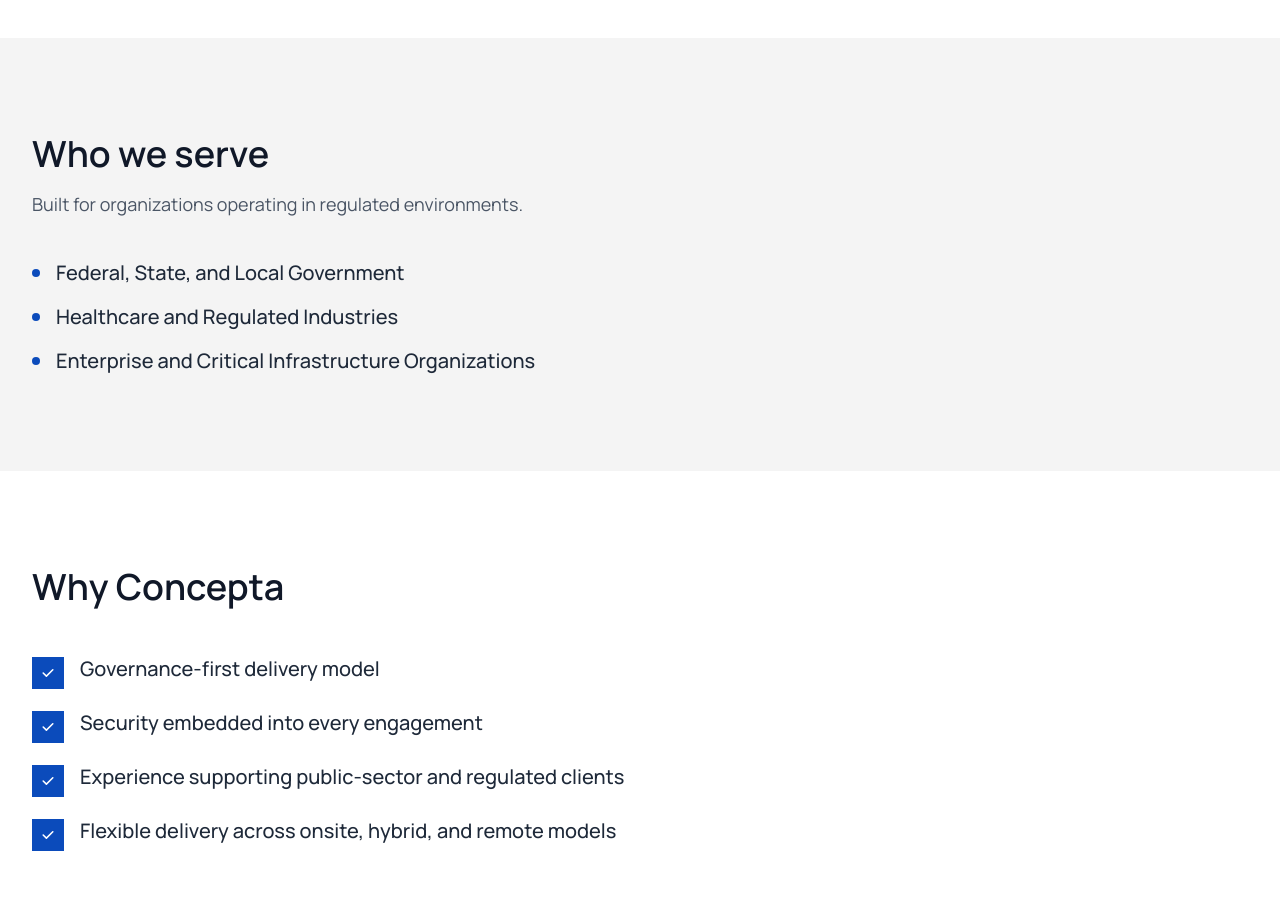
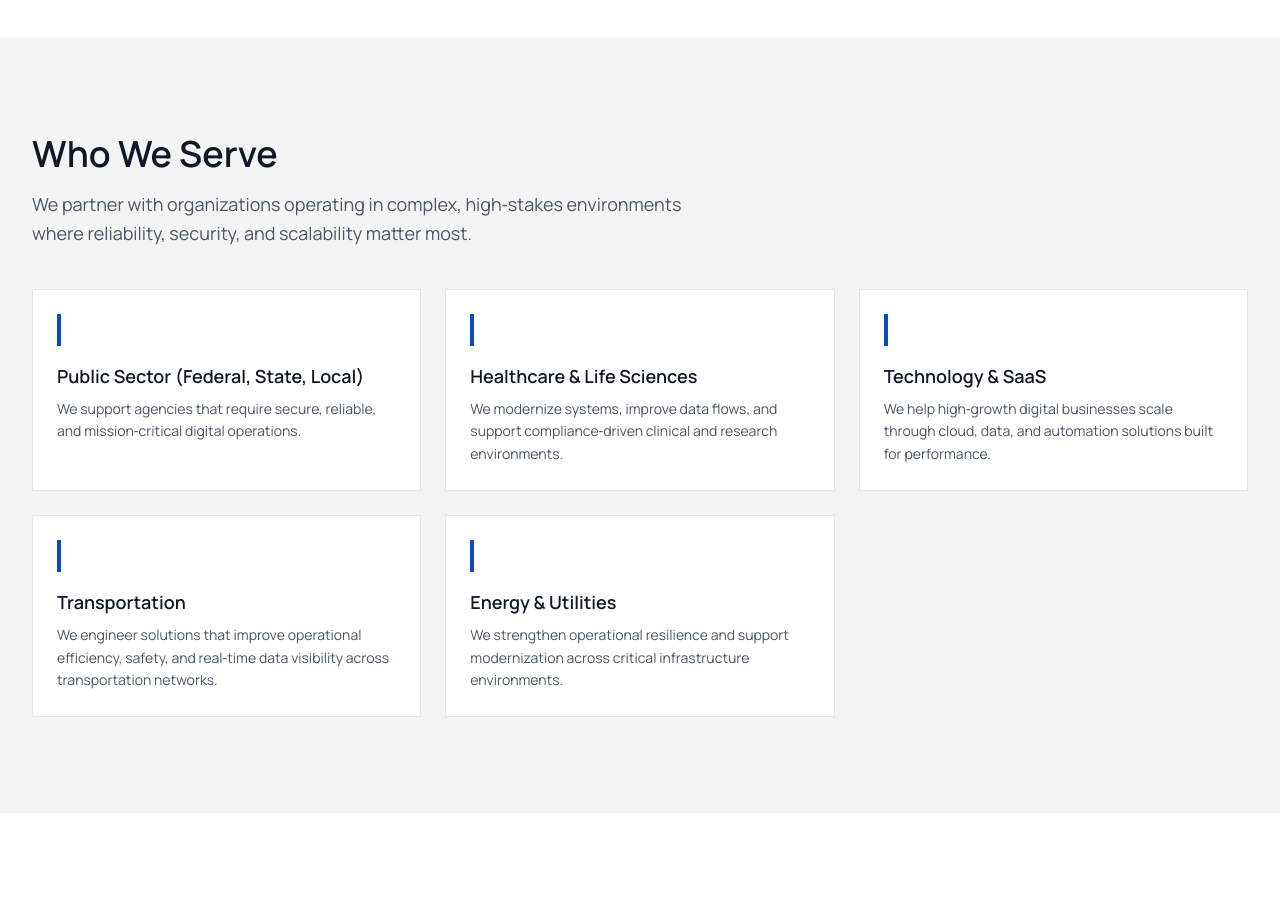
Before and after one commit to ethan0c/concepta, a Next.js app: page / in a window 1280 px wide. Shown: the part 1100-2013 px from the top of the page. Built offline with nearby package versions, Linux system fonts and the light colour scheme.

Commit message:
Update Who We Serve section with 5 industry sector cards
Co-authored-by: ethan0c <123244280+ethan0c@users.noreply.github.com>

```diff
--- a/src/components/sections/WhoWeServeSection.tsx
+++ b/src/components/sections/WhoWeServeSection.tsx
@@ -2,10 +2,32 @@
 
 import { motion } from "framer-motion";
 
-const audiences = [
-  "Federal, State, and Local Government",
-  "Healthcare and Regulated Industries",
-  "Enterprise and Critical Infrastructure Organizations",
+const sectors = [
+  {
+    title: "Public Sector (Federal, State, Local)",
+    description:
+      "We support agencies that require secure, reliable, and mission‑critical digital operations.",
+  },
+  {
+    title: "Healthcare & Life Sciences",
+    description:
+      "We modernize systems, improve data flows, and support compliance‑driven clinical and research environments.",
+  },
+  {
+    title: "Technology & SaaS",
+    description:
+      "We help high‑growth digital businesses scale through cloud, data, and automation solutions built for performance.",
+  },
+  {
+    title: "Transportation",
+    description:
+      "We engineer solutions that improve operational efficiency, safety, and real‑time data visibility across transportation networks.",
+  },
+  {
+    title: "Energy & Utilities",
+    description:
+      "We strengthen operational resilience and support modernization across critical infrastructure environments.",
+  },
 ];
 
 export default function WhoWeServeSection() {
@@ -19,7 +41,7 @@ export default function WhoWeServeSection() {
           viewport={{ once: true }}
           className="text-3xl sm:text-4xl font-semibold text-gray-900 mb-4"
         >
-          Who we serve
+          Who We Serve
         </motion.h2>
 
         <motion.p
@@ -29,23 +51,27 @@ export default function WhoWeServeSection() {
           viewport={{ once: true }}
           className="text-base sm:text-lg text-gray-600 mb-10 leading-relaxed max-w-2xl"
         >
-          Built for organizations operating in regulated environments.
+          We partner with organizations operating in complex, high‑stakes
+          environments where reliability, security, and scalability matter most.
         </motion.p>
 
-        <div className="space-y-4">
-          {audiences.map((audience, index) => (
+        <div className="grid sm:grid-cols-2 lg:grid-cols-3 gap-6">
+          {sectors.map((sector, index) => (
             <motion.div
-              key={audience}
-              initial={{ opacity: 0, x: -20 }}
-              whileInView={{ opacity: 1, x: 0 }}
-              transition={{ duration: 0.4, delay: 0.15 * (index + 1) }}
+              key={sector.title}
+              initial={{ opacity: 0, y: 20 }}
+              whileInView={{ opacity: 1, y: 0 }}
+              transition={{ duration: 0.4, delay: 0.1 * (index + 1) }}
               viewport={{ once: true }}
-              className="flex items-center gap-4"
+              className="bg-white p-6 border border-gray-200"
             >
-              <span className="w-2 h-2 bg-[#0B4BBB] rounded-full shrink-0" />
-              <span className="text-lg sm:text-xl text-gray-800 font-medium">
-                {audience}
-              </span>
+              <div className="w-1 h-8 bg-[#0B4BBB] mb-4" />
+              <h3 className="text-lg font-semibold text-gray-900 mb-2">
+                {sector.title}
+              </h3>
+              <p className="text-sm text-gray-600 leading-relaxed">
+                {sector.description}
+              </p>
             </motion.div>
           ))}
         </div>
```
